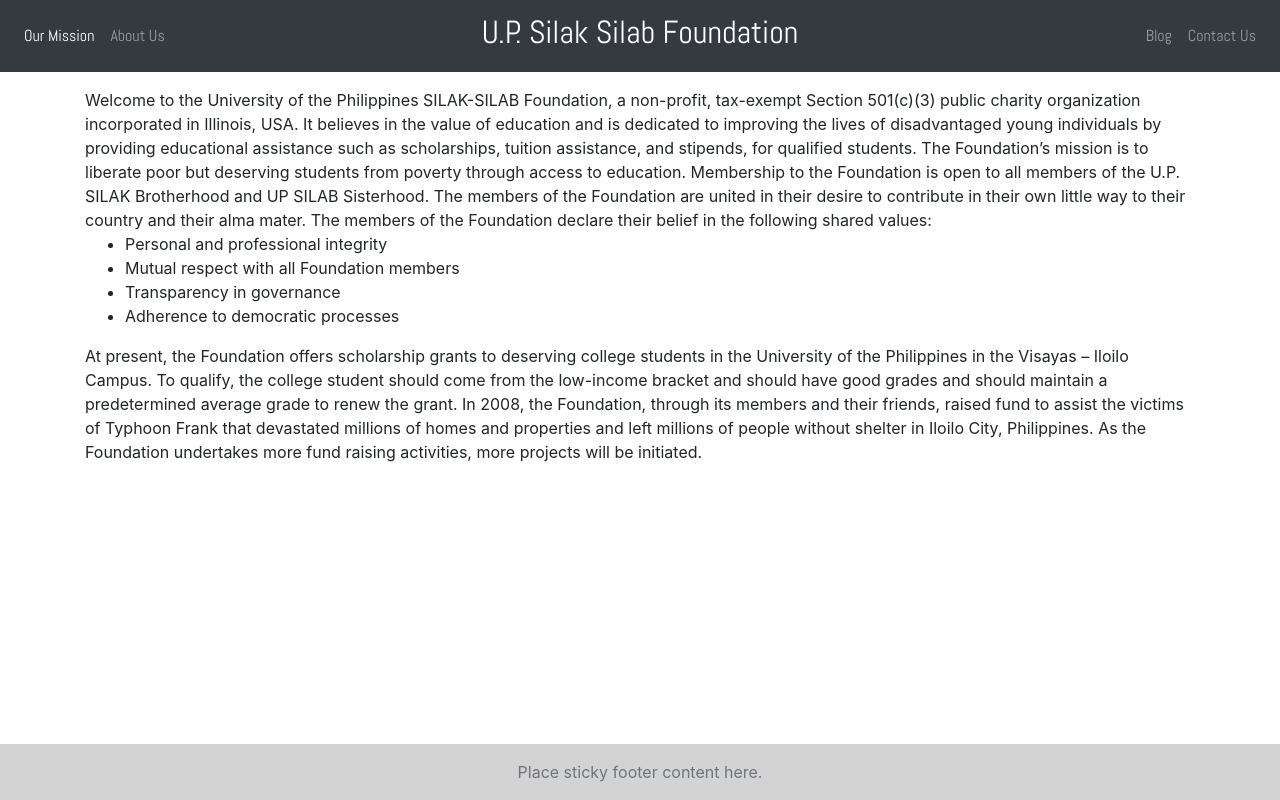
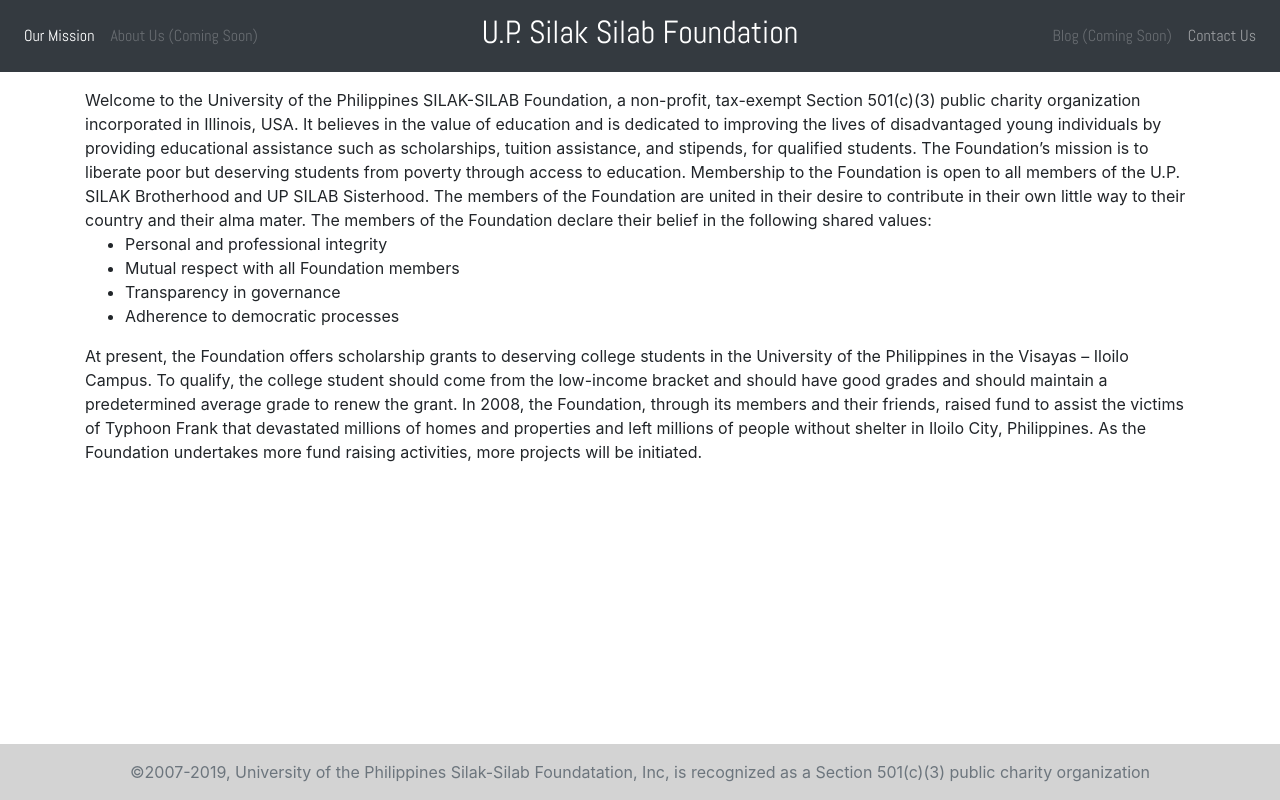
Before and after one commit to upssf/upssf-client, a React (Create React App) app: page /mission in a window 1280 px wide. Built offline with nearby package versions, Linux system fonts and the light colour scheme.

Commit message:
modify navbar and footer

```diff
--- a/src/components/footer.js
+++ b/src/components/footer.js
@@ -4,7 +4,7 @@
     return (
         <footer className="footer mt-auto py-3">
             <div className="container">
-                <span className="text-muted">Place sticky footer content here.</span>
+                <span className="text-muted">©2007-2019, University of the Philippines Silak-Silab Foundatation, Inc, is recognized as a Section 501(c)(3) public charity organization</span>
             </div>
         </footer>
     )
--- a/src/components/navbar.js
+++ b/src/components/navbar.js
@@ -9,7 +9,7 @@
                             <a className="nav-link" href="/Mission">Our Mission</a>
                         </li>
                         <li className="nav-item">
-                            <a className="nav-link" href="#">About Us</a>
+                            <a className="nav-link disabled" href="#">About Us (Coming Soon)</a>
                         </li>
 
                     </ul>
@@ -23,7 +23,7 @@
                 <div className="navbar-collapse collapse w-100 order-3 dual-collapse2">
                     <ul className="navbar-nav ml-auto">
                         <li className="nav-item">
-                            <a className="nav-link" href="#">Blog</a>
+                            <a className="nav-link disabled" href="#">Blog (Coming Soon)</a>
                         </li>
                         <li className="nav-item">
                             <a className="nav-link" href="mailto:info@upssf.org">Contact Us</a>
```
